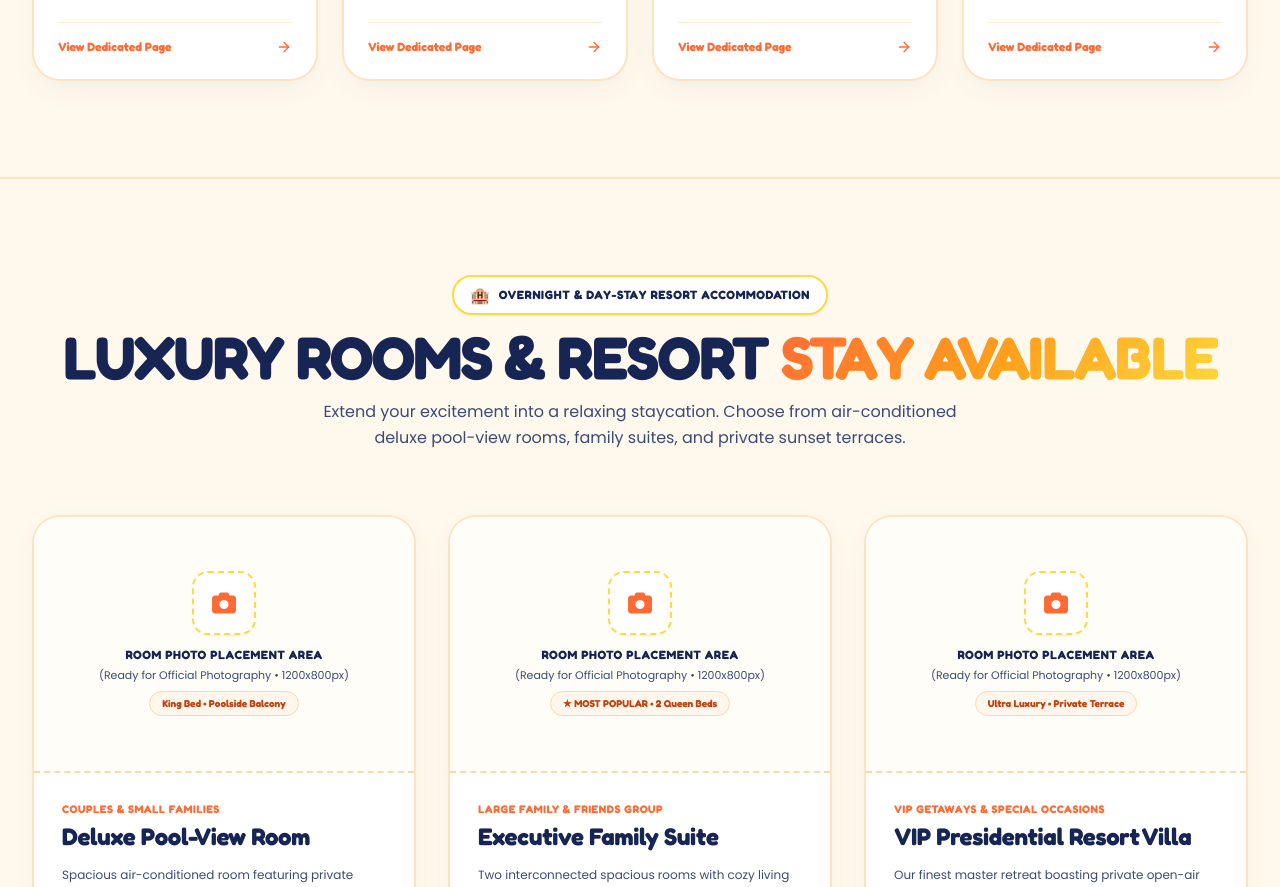
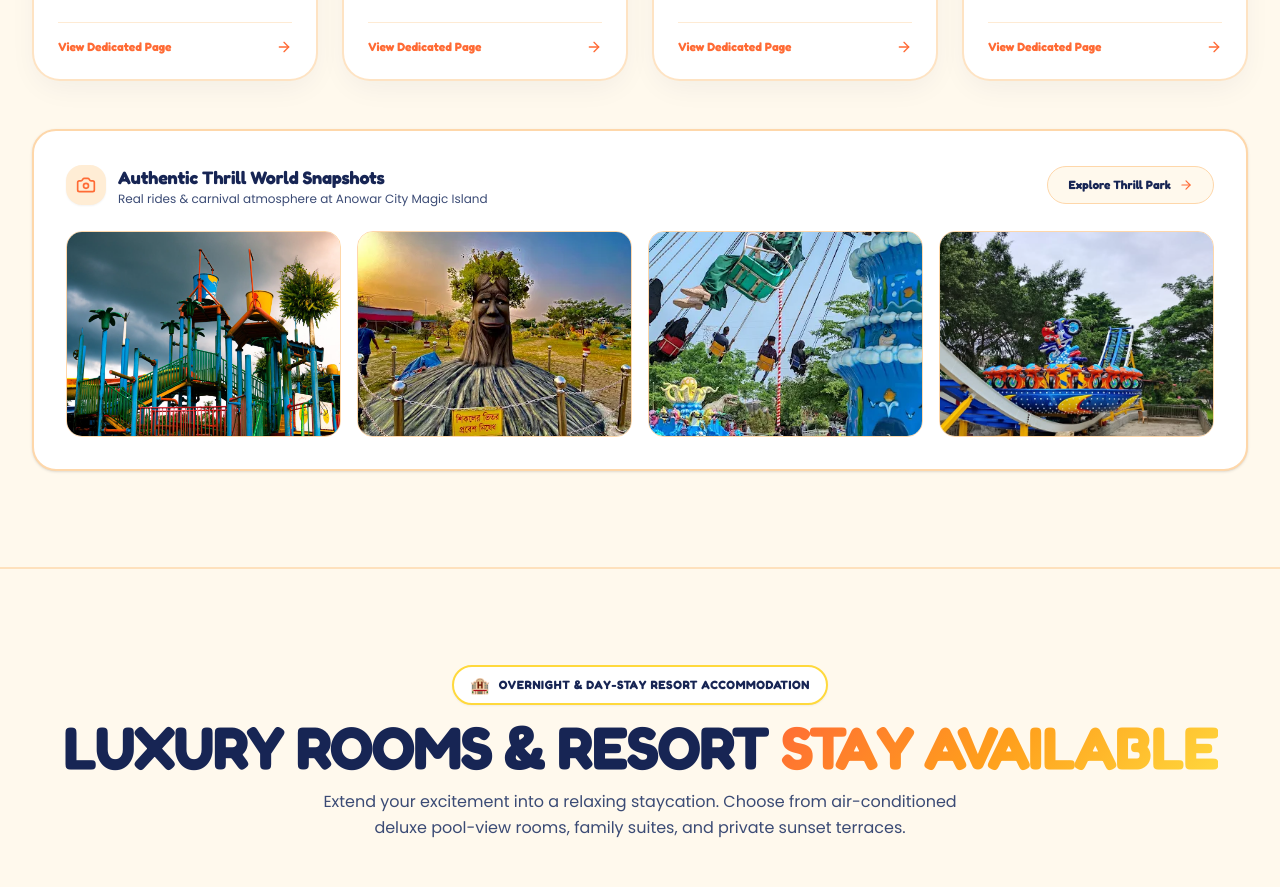
Before and after one commit to mahin1710/Amusement-Park-Web, a Next.js app in the folder frontend/: page / in a window 1280 px wide. Shown: the part 5340-6227 px from the top of the page. Built offline with nearby package versions, Linux system fonts and the light colour scheme; no server answers.

Commit message:
﻿Auto-sync updates

```diff
--- a/frontend/src/components/home/AmusementParkSection.tsx
+++ b/frontend/src/components/home/AmusementParkSection.tsx
@@ -2,7 +2,7 @@
 
 import React from "react";
 import Link from "next/link";
-import { FerrisWheel, Zap, ArrowRight, Sparkles } from "lucide-react";
+import { FerrisWheel, Zap, ArrowRight, Sparkles, Camera } from "lucide-react";
 import { useTranslation } from "@/context/LanguageContext";
 
 export function AmusementParkSection() {
@@ -133,6 +133,75 @@ export function AmusementParkSection() {
             </Link>
           ))}
         </div>
+
+        {/* Real Photo Snapshot Strip */}
+        <div className="mt-12 p-6 sm:p-8 rounded-3xl bg-white border-2 border-[#FED7AA] shadow-sm">
+          <div className="flex flex-col sm:flex-row items-start sm:items-center justify-between gap-4 mb-6">
+            <div className="flex items-center gap-3">
+              <span className="w-10 h-10 rounded-2xl bg-[#FFEDD5] text-[#FF6B35] flex items-center justify-center font-bold shadow-xs">
+                <Camera className="w-5 h-5" />
+              </span>
+              <div>
+                <h4 className="font-heading font-black text-lg text-[#172554]">
+                  {isBangla ? "থ্রিল ওয়ার্ল্ডের আসল দৃশ্যপট" : "Authentic Thrill World Snapshots"}
+                </h4>
+                <p className="text-xs text-[#3B4B75]">
+                  {isBangla
+                    ? "আনোয়ার সিটি ম্যাজিক আইল্যান্ডের আকর্ষণীয় মেকানিক্যাল রাইডস ও দর্শনার্থীদের মুহূর্ত"
+                    : "Real rides & carnival atmosphere at Anowar City Magic Island"}
+                </p>
+              </div>
+            </div>
+            <Link
+              href="/amusement-park"
+              className="px-5 py-2.5 rounded-full bg-[#FFF9ED] hover:bg-[#FFEDD5] text-[#172554] font-heading font-bold text-xs flex items-center gap-2 transition-colors border border-[#FED7AA]"
+            >
+              <span>{isBangla ? "থ্রিল পার্ক পেজে যান" : "Explore Thrill Park"}</span>
+              <ArrowRight className="w-3.5 h-3.5 text-[#FF6B35]" />
+            </Link>
+          </div>
+
+          <div className="grid grid-cols-2 sm:grid-cols-4 gap-4">
+            {[
+              {
+                src: "/images/Thrill%20World/Thrill%20Cover%20Pic.png",
+                titleEn: "Thrill World Panorama",
+                titleBn: "থ্রিল ওয়ার্ল্ড প্যানোরামা",
+              },
+              {
+                src: "/images/Thrill%20World/Thrill-1.webp",
+                titleEn: "Sky High Coaster",
+                titleBn: "আকাশছোঁয়া রোলারকোস্টার",
+              },
+              {
+                src: "/images/Thrill%20World/Thrill-4.webp",
+                titleEn: "Flying Chair Swings",
+                titleBn: "ফ্লাইং চেয়ার সুইং",
+              },
+              {
+                src: "/images/Thrill%20World/Thrill-5.png",
+                titleEn: "Pirate Ocean Voyager",
+                titleBn: "পাইরেট ওশান ভয়েজার",
+              },
+            ].map((pic, idx) => (
+              <div
+                key={idx}
+                className="group relative rounded-2xl overflow-hidden border border-[#FED7AA] aspect-4/3 bg-slate-100"
+              >
+                <img
+                  src={pic.src}
+                  alt={pic.titleEn}
+                  className="w-full h-full object-cover group-hover:scale-110 transition-transform duration-500"
+                />
+                <div className="absolute inset-0 bg-gradient-to-t from-[#172554]/85 via-transparent to-transparent opacity-0 group-hover:opacity-100 transition-opacity flex items-end p-3">
+                  <span className="text-white text-xs font-heading font-bold">
+                    {isBangla ? pic.titleBn : pic.titleEn}
+                  </span>
+                </div>
+              </div>
+            ))}
+          </div>
+        </div>
       </div>
     </section>
   );
--- a/frontend/src/components/home/ZoneShowcase.tsx
+++ b/frontend/src/components/home/ZoneShowcase.tsx
@@ -26,7 +26,7 @@ export function ZoneShowcase() {
       btnClass: "btn-fantasy-cyan",
       icon: Waves,
       tag: isBangla ? "🌊 ওয়েভ পুল ও স্লাইডস" : "🌊 Waves & Flumes",
-      imageUrl: "https://images.unsplash.com/photo-1582650625119-3a31f8418b7d?q=80&w=1200&auto=format&fit=crop",
+      imageUrl: "/images/Water%20World/Water%20Cover%20Pic.png",
       stats: isBangla ? "বিশাল ওয়েভ পুল ও ১২+ স্লাইডার" : "Mega Wave Pool & 12+ Slides",
       highlights: isBangla
         ? ["৬ ফুট সামুদ্রিক ঢেউয়ের ওয়েভ পুল", "মাল্টি-লেন স্পিড স্লাইডার", "বৃষ্টি নাচ ও ফ্যামিলি স্প্ল্যাশ", "১০০% ফিল্টার্ড নিরাপদ পানি"]
@@ -72,7 +72,7 @@ export function ZoneShowcase() {
       btnClass: "btn-fantasy-coral",
       icon: FerrisWheel,
       tag: isBangla ? "🎡 রোলারকোস্টার ও রাইডস" : "🎡 Coasters & Rides",
-      imageUrl: "https://images.unsplash.com/photo-1509198397868-475647b2a1e5?q=80&w=1200&auto=format&fit=crop",
+      imageUrl: "/images/Thrill%20World/Thrill%20Cover%20Pic.png",
       stats: isBangla ? "১৫+ ফ্যামিলি ও থ্রিল রাইডস" : "15+ Family & Thrill Rides",
       highlights: isBangla
         ? ["হাই-স্পিড স্টিল রোলার কোস্টার", "রঙিন ইলেকট্রিক বাম্পার কার", "বিশাল নাগরদোলা (স্কাই হুইল)", "উড়ন্ত দোলনা (ফ্লাই দোলনা) ও চড়কি"]
```
